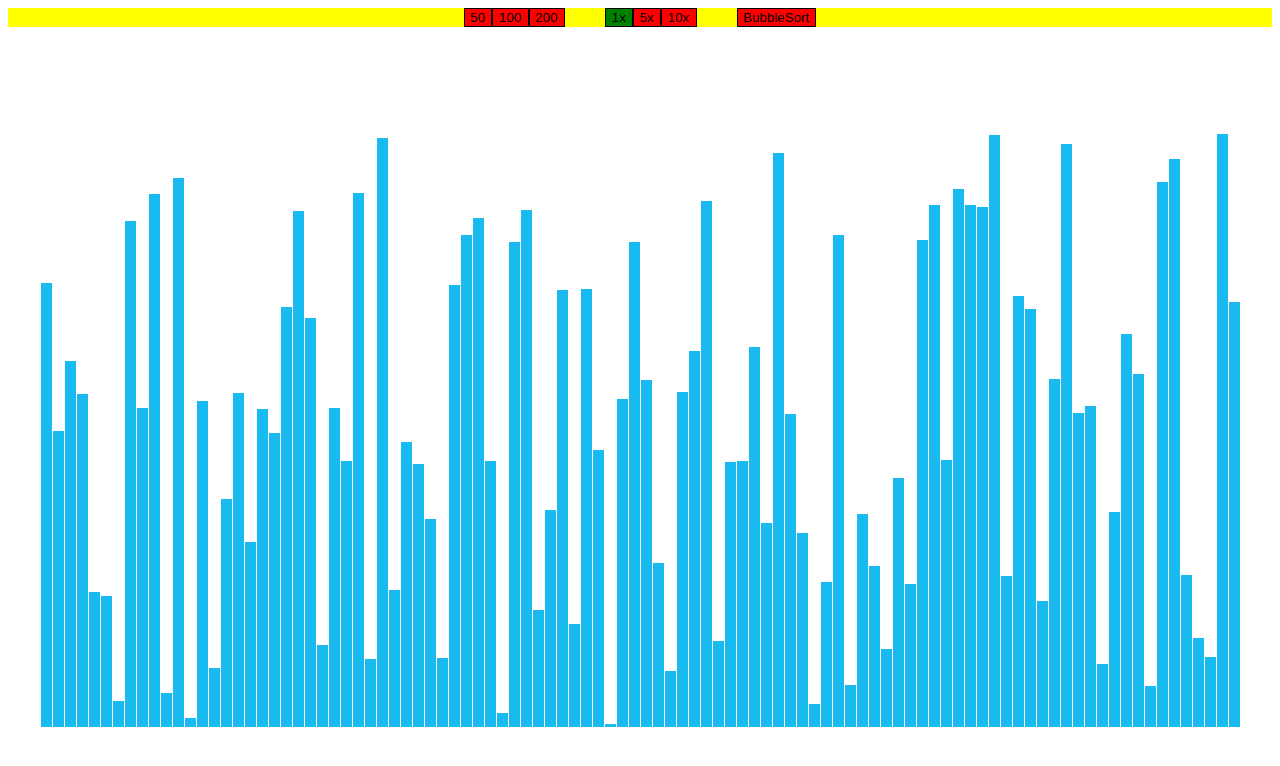
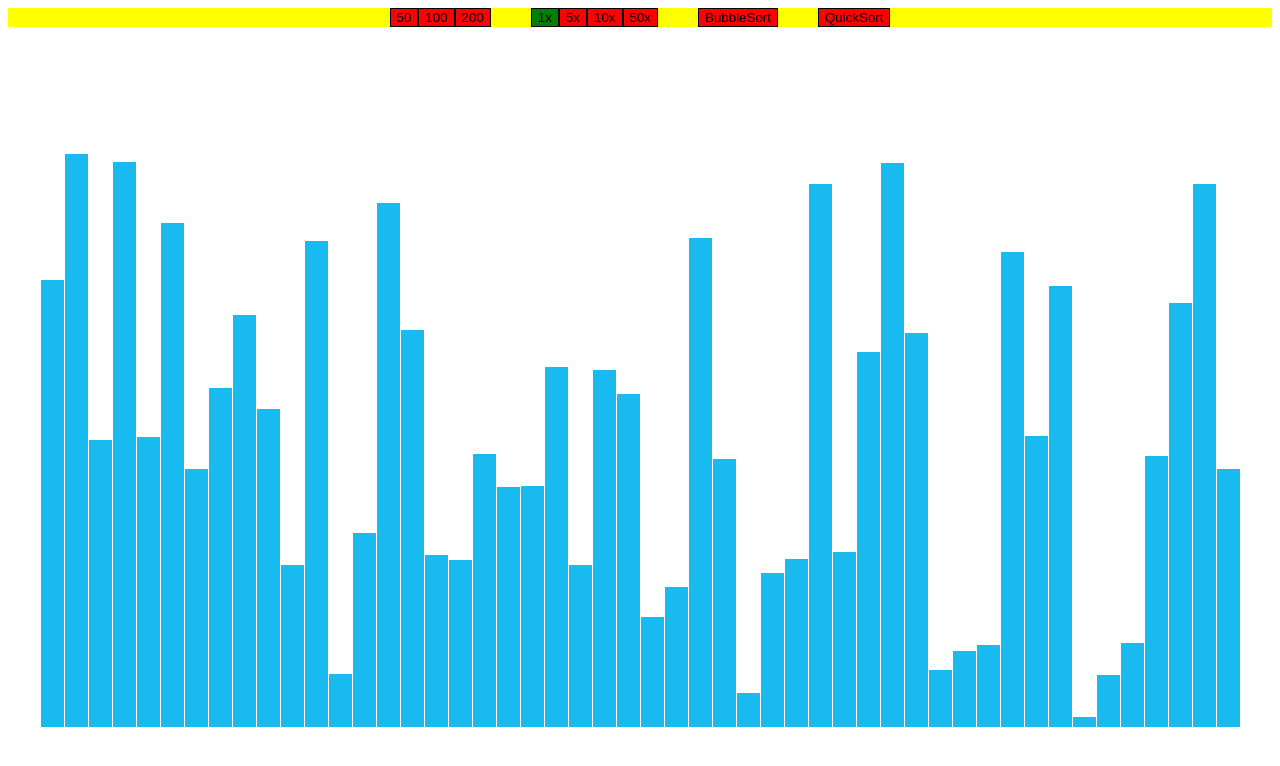
Before and after one commit to jackylauql/SortIt, a React (Create React App) app: page / in a window 1280 px wide. Shown: the top 766 px of the page. Built offline with nearby package versions, Linux system fonts and the light colour scheme.

Commit message:
More Colors, QuickSort Added color for pivot in quicksort Added quickSort algorithm in buttonFunctions Changed based animation speed to 500ms from 40ms Added 50x animation speed Changed default number of data to 50

```diff
--- a/src/App.js
+++ b/src/App.js
@@ -4,7 +4,8 @@ import NavigationBar from './components/NavigationBar';
 
 function App() {
   // Initialization Variables
-  const [sortedColor, sortingColor, unsortedColor] = ['#1509eb', '#e01f1f', '#18baf0']
+  const [sortedColor, sortingColor, unsortedColor, quickSortPivotColor] =
+  ['#1509eb', '#e01f1f', '#18baf0', '#f0c818'] // Dark Blue, Red, Light Blue
 
   const generateRandomData = (amountOfData) => {
     const dataArray = []
@@ -21,7 +22,7 @@ function App() {
   }
 
   // All States
-  const [dataArray, setDataArray] = useState(generateRandomData(100))
+  const [dataArray, setDataArray] = useState(generateRandomData(50))
   const [animationSpeed, setAnimationSpeed] = useState(1)
   const [sorting, setSorting] = useState(false)
 
@@ -35,11 +36,11 @@ function App() {
       setAnimationSpeed(speed)
     },
 
-    animation: (animationSpeed) => {
+    animation: () => {
       return new Promise((resolve, reject) => {
         setTimeout(() => {
           resolve()
-        }, 40 / animationSpeed)
+        }, 500 / animationSpeed)
       })
     },
 
@@ -52,7 +53,7 @@ function App() {
       for (let i = 0; i < newData.length - currentPass; i++) {
         newData[i].color = sortingColor
         newData[i+1].color = sortingColor
-        await buttonFunctions.animation(animationSpeed)
+        await buttonFunctions.animation()
         if (newData[i].value > newData[i+1].value) {
             const lower_value = newData[i+1]
             newData[i+1] = newData[i]
@@ -66,11 +67,64 @@ function App() {
       newData[newData.length - currentPass].color = sortedColor
 
       if (!changes) {
+        for (let i = 0; i < newData.length - currentPass; i++) {
+          newData[i].color = sortedColor
+        }
         setSorting(false)
         return setDataArray([...newData])
       }
       buttonFunctions.bubbleSort(currentPass+1)
+    },
+
+    quickSort: async (arrayToSort=dataArray, left = 0, right = arrayToSort.length) => {
+      if (left === right) {
+        return setDataArray([...dataArray])
+      }
+
+      const pivot = arrayToSort[right - 1]
+      arrayToSort[right - 1].color = quickSortPivotColor
+      let lowerIndex = left
+      for (let i = left; i < right; i ++) {
+        arrayToSort[i].color = sortingColor
+        if (arrayToSort[i].value < pivot.value) {
+          const temp = arrayToSort[i]
+          arrayToSort[i] = arrayToSort[lowerIndex]
+          arrayToSort[i].color = sortingColor
+          arrayToSort[lowerIndex] = temp
+          lowerIndex += 1
+        }
+        await buttonFunctions.animation()
+        setDataArray([...arrayToSort])
+        arrayToSort[i].color = unsortedColor
+        if (lowerIndex !== left) arrayToSort[lowerIndex - 1].color = unsortedColor
+      }
+      arrayToSort[right - 1] = arrayToSort[lowerIndex]
+      arrayToSort[lowerIndex] = pivot
+      arrayToSort[lowerIndex].color = sortedColor
+
+      buttonFunctions.quickSort(arrayToSort, left, lowerIndex)
+      buttonFunctions.quickSort(arrayToSort, lowerIndex + 1, right)
     }
+
+    // quickSort: async (arrayToSort, left, right) => {
+    //   if (arrayToSort.length === 1) return
+    //   setSorting(true)
+
+    //   const pivot = arrayToSort[arrayToSort.length - 1]
+    //   let lowerIndex = 0
+    //   for (let i = 0; i < arrayToSort.length; i ++) {
+    //     if (arrayToSort[i] < pivot) {
+    //       const temp = arrayToSort[i]
+    //       arrayToSort[i] = arrayToSort[lowerIndex]
+    //       arrayToSort[lowerIndex] = temp
+    //       lowerIndex += 1
+    //     }
+    //   }
+    //   arrayToSort[arrayToSort.length - 1] = arrayToSort[lowerIndex]
+    //   arrayToSort[lowerIndex] = pivot
+
+    //   quickSort()
+    // }
   }
 
   return (
--- a/src/components/NavigationBar.js
+++ b/src/components/NavigationBar.js
@@ -17,9 +17,13 @@ const NavigationBar = ({ sorting, animationSpeed, buttonFunctions }) => {
                 <NavigationButtons sorting={sorting} animationSpeed={animationSpeed} text={1} onClick={() => buttonFunctions.changeAnimationSpeed(1)}/>
                 <NavigationButtons sorting={sorting} animationSpeed={animationSpeed} text={5} onClick={() => buttonFunctions.changeAnimationSpeed(5)}/>
                 <NavigationButtons sorting={sorting} animationSpeed={animationSpeed} text={10} onClick={() => buttonFunctions.changeAnimationSpeed(10)}/>
+                <NavigationButtons sorting={sorting} animationSpeed={animationSpeed} text={50} onClick={() => buttonFunctions.changeAnimationSpeed(50)}/>
             </span>
             <span style={{margin:'0 20px'}} className='buttonColumn'>
                 <NavigationButtons sorting={sorting} text={'BubbleSort'} onClick={() => buttonFunctions.bubbleSort(1)}/>
+            </span>
+            <span style={{margin:'0 20px'}} className='buttonColumn'>
+                <NavigationButtons sorting={sorting} text={'QuickSort'} onClick={() => buttonFunctions.quickSort()}/>
             </span>
         </div>
     )
```
